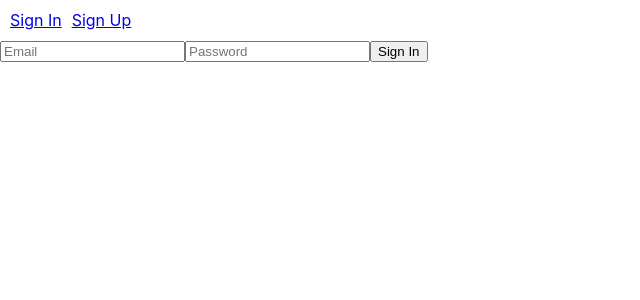
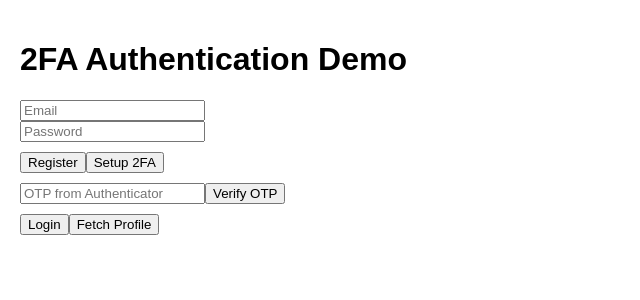
Before and after one commit to vajeehatabasumm-ui/my-app-frontend, a React (Create React App) app: page / in a window 1280 px wide. Shown: the top 300 px of the page, without its empty margins (0-640 px from the left). Built offline with nearby package versions, Linux system fonts and the light colour scheme.

Commit message:
Initial frontend commit

```diff
--- a/src/App.js
+++ b/src/App.js
@@ -1,21 +1,141 @@
-import { BrowserRouter as Router, Routes, Route, Link } from "react-router-dom";
-import Login from "./pages/login";
-import Register from "./pages/Register";
+import { useState } from "react";
+
+const API_URL = "http://localhost:5000/api/auth"; // Change to deployed URL if needed
 
 function App() {
+  const [email, setEmail] = useState("");
+  const [password, setPassword] = useState("");
+  const [userId, setUserId] = useState("");
+  const [otp, setOtp] = useState("");
+  const [token, setToken] = useState("");
+  const [message, setMessage] = useState("");
+  const [profile, setProfile] = useState(null);
+
+  // Register
+  const handleRegister = async () => {
+    const res = await fetch(`${API_URL}/register`, {
+      method: "POST",
+      headers: { "Content-Type": "application/json" },
+      body: JSON.stringify({ email, password }),
+    });
+    const data = await res.json();
+    if (data.userId) setUserId(data.userId);
+    setMessage(JSON.stringify(data));
+  };
+
+  // Setup 2FA
+  const handleSetup2FA = async () => {
+    const res = await fetch(`${API_URL}/2fa/setup`, {
+      method: "POST",
+      headers: { "Content-Type": "application/json" },
+      body: JSON.stringify({ userId }),
+    });
+    const data = await res.json();
+    setMessage("2FA Secret (add to Authenticator): " + data.base32);
+  };
+
+  // Verify OTP
+  const handleVerifyOTP = async () => {
+    const res = await fetch(`${API_URL}/2fa/verify`, {
+      method: "POST",
+      headers: { "Content-Type": "application/json" },
+      body: JSON.stringify({ userId, token: otp }),
+    });
+    const data = await res.json();
+    setMessage(JSON.stringify(data));
+  };
+
+  // Login
+  const handleLogin = async () => {
+    const res = await fetch(`${API_URL}/login`, {
+      method: "POST",
+      headers: { "Content-Type": "application/json" },
+      body: JSON.stringify({ email, password, token: otp }),
+    });
+    const data = await res.json();
+    if (data.token) {
+      setToken(data.token);
+      localStorage.setItem("jwt", data.token);
+    }
+    setMessage(JSON.stringify(data));
+  };
+
+  // Fetch protected profile
+  const handleFetchProfile = async () => {
+    const jwtToken = token || localStorage.getItem("jwt");
+    if (!jwtToken) {
+      setMessage("Please login first to get JWT");
+      return;
+    }
+
+    const res = await fetch(`${API_URL}/profile`, {
+      method: "GET",
+      headers: {
+        "Authorization": `Bearer ${jwtToken}`,
+      },
+    });
+
+    if (res.ok) {
+      const data = await res.json();
+      setProfile(data);
+      setMessage("Profile fetched successfully");
+    } else {
+      const err = await res.json();
+      setMessage(JSON.stringify(err));
+    }
+  };
+
   return (
-    <Router>
-      <nav style={{ padding: "10px" }}>
-        <Link to="/login" style={{ marginRight: "10px" }}>Sign In</Link>
-        <Link to="/register">Sign Up</Link>
-      </nav>
+    <div style={{ padding: "20px", fontFamily: "Arial" }}>
+      <h1>2FA Authentication Demo</h1>
 
-      <Routes>
-        <Route path="/" element={<Login />} />
-        <Route path="/login" element={<Login />} />
-        <Route path="/register" element={<Register />} />
-      </Routes>
-    </Router>
+      <div>
+        <input
+          placeholder="Email"
+          value={email}
+          onChange={(e) => setEmail(e.target.value)}
+        />
+      </div>
+
+      <div>
+        <input
+          type="password"
+          placeholder="Password"
+          value={password}
+          onChange={(e) => setPassword(e.target.value)}
+        />
+      </div>
+
+      <div style={{ margin: "10px 0" }}>
+        <button onClick={handleRegister}>Register</button>
+        <button onClick={handleSetup2FA}>Setup 2FA</button>
+      </div>
+
+      <div>
+        <input
+          placeholder="OTP from Authenticator"
+          value={otp}
+          onChange={(e) => setOtp(e.target.value)}
+        />
+        <button onClick={handleVerifyOTP}>Verify OTP</button>
+      </div>
+
+      <div style={{ margin: "10px 0" }}>
+        <button onClick={handleLogin}>Login</button>
+        <button onClick={handleFetchProfile}>Fetch Profile</button>
+      </div>
+
+      {token && <div style={{ color: "green" }}>JWT: {token}</div>}
+
+      {profile && (
+        <div style={{ marginTop: "10px" }}>
+          <h3>User Profile:</h3>
+          <pre>{JSON.stringify(profile, null, 2)}</pre>
+        </div>
+      )}
+
+      <pre>{message}</pre>
+    </div>
   );
 }
 
--- a/src/pages/Register.jsx
+++ b/src/pages/Register.jsx
@@ -9,7 +9,7 @@ function Register() {
     try {
       await axios.post(
         "https://my-app-backend1-2obr.onrender.com/api/auth/register",
-  formData
+  form
       );
       alert("Registration successful! Please sign in.");
     } catch (err) {
--- a/src/pages/login.jsx
+++ b/src/pages/login.jsx
@@ -9,7 +9,7 @@ function Login() {
     try {
       const res = await axios.post(
        "https://my-app-backend1-2obr.onrender.com/api/auth/login",
-  formData
+  form
       );
       alert("Login successful! Token: " + res.data.token);
       // You can store token in localStorage for authentication
```
Also changed, not shown: src/components/setup2FA.js (added, +44 -0 lines), src/login.jsx (+51 -17 lines).
